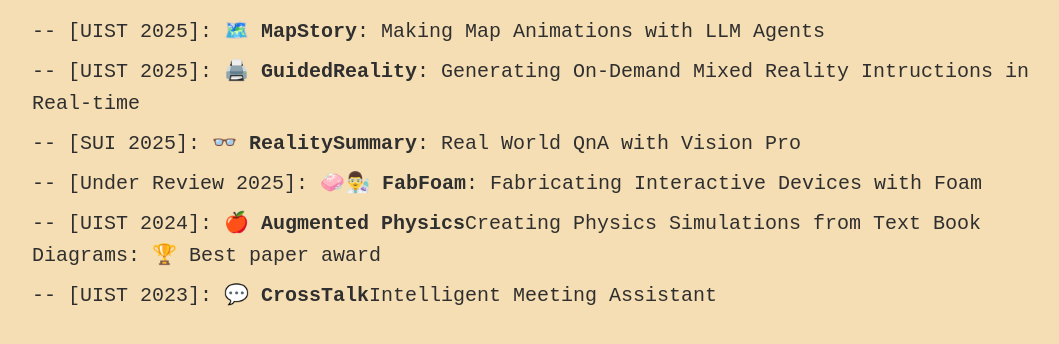
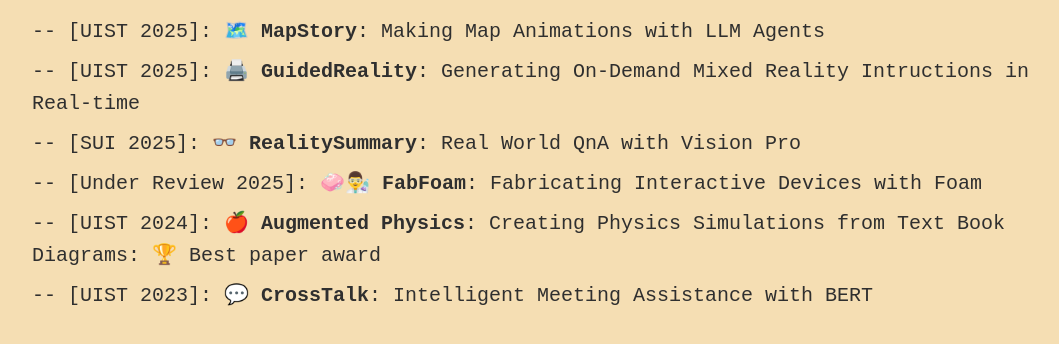
Before and after one commit to adigunturu/adigunturu.github.io, a plain HTML site: page index.html in a window 1280 px wide. Shown: the part 168-512 px from the top of the page, without its empty margins (96-1155 px from the left). Drawn offline with Linux system fonts and the light colour scheme.

Commit message:
Update index.html

```diff
--- a/index.html
+++ b/index.html
@@ -15,6 +15,10 @@
             padding: 40px;
             font-weight: 300;
         }
+        b {
+    font-weight: bold;
+    /* font-style: oblique; */
+}
 
         h1 {
             font-family: monospace;
@@ -60,8 +64,8 @@
         <li>-- [UIST 2025]: <a href="./GuidedReality"><b>🖨️ GuidedReality</b>: Generating On-Demand Mixed Reality Intructions in Real-time</a></li>
         <li>-- [SUI 2025]: <a href="./RealitySummary"><b>👓 RealitySummary</b>: Real World QnA with Vision Pro</a></li>
         <li>-- [Under Review 2025]: <a href="./FabFoam"><b>🧼👨‍🔬 FabFoam</b>: Fabricating Interactive Devices with Foam</a></li>
-        <li>-- [UIST 2024]: <a href="./AugmentedPhysics"><b>🍎 Augmented Physics</b>Creating Physics Simulations from Text Book Diagrams</a>: 🏆 Best paper award</li>
-        <li>-- [UIST 2023]: <a href="./CrossTalk"><b>💬 CrossTalk</b>Intelligent Meeting Assistant</a></li>
+        <li>-- [UIST 2024]: <a href="./AugmentedPhysics"><b>🍎 Augmented Physics</b>: Creating Physics Simulations from Text Book Diagrams</a>: 🏆 Best paper award</li>
+        <li>-- [UIST 2023]: <a href="./CrossTalk"><b>💬 CrossTalk</b>: Intelligent Meeting Assistance with BERT</a></li>
     </ul>
 </body>
 </html>
```
